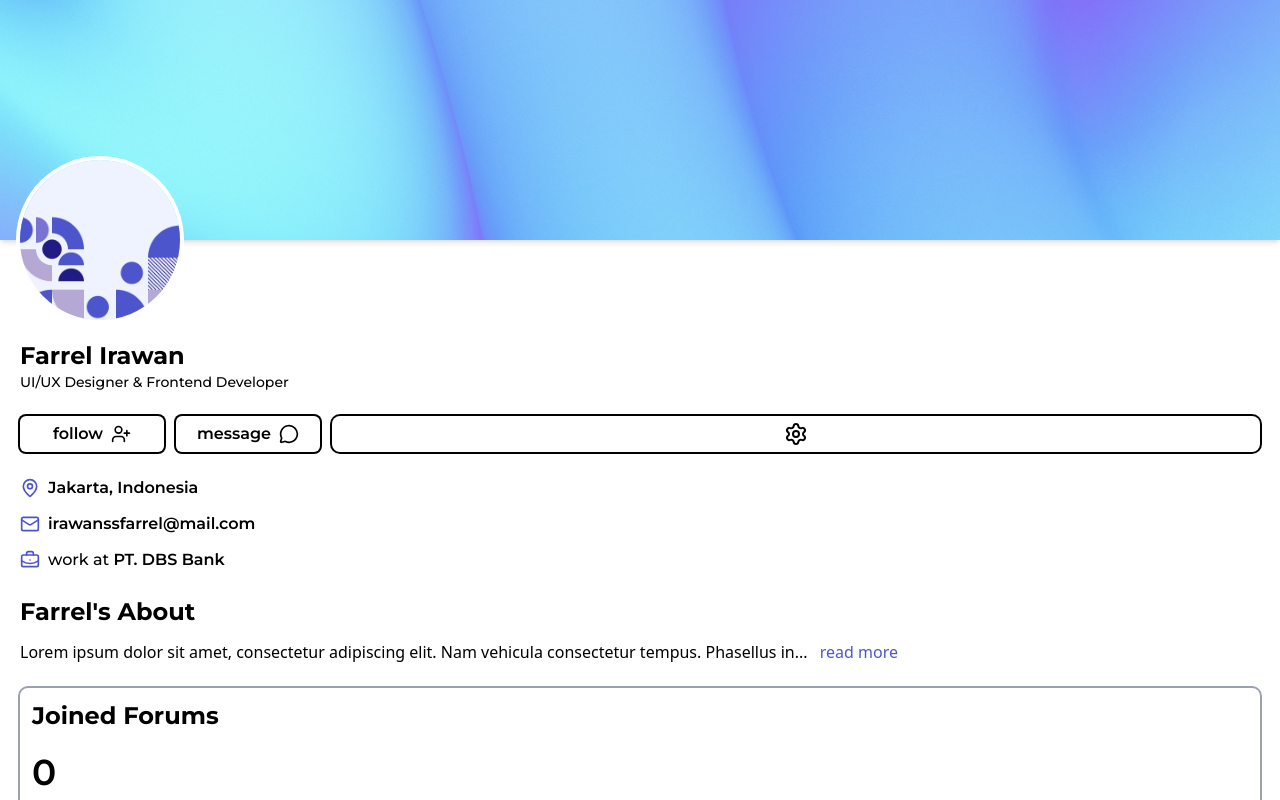
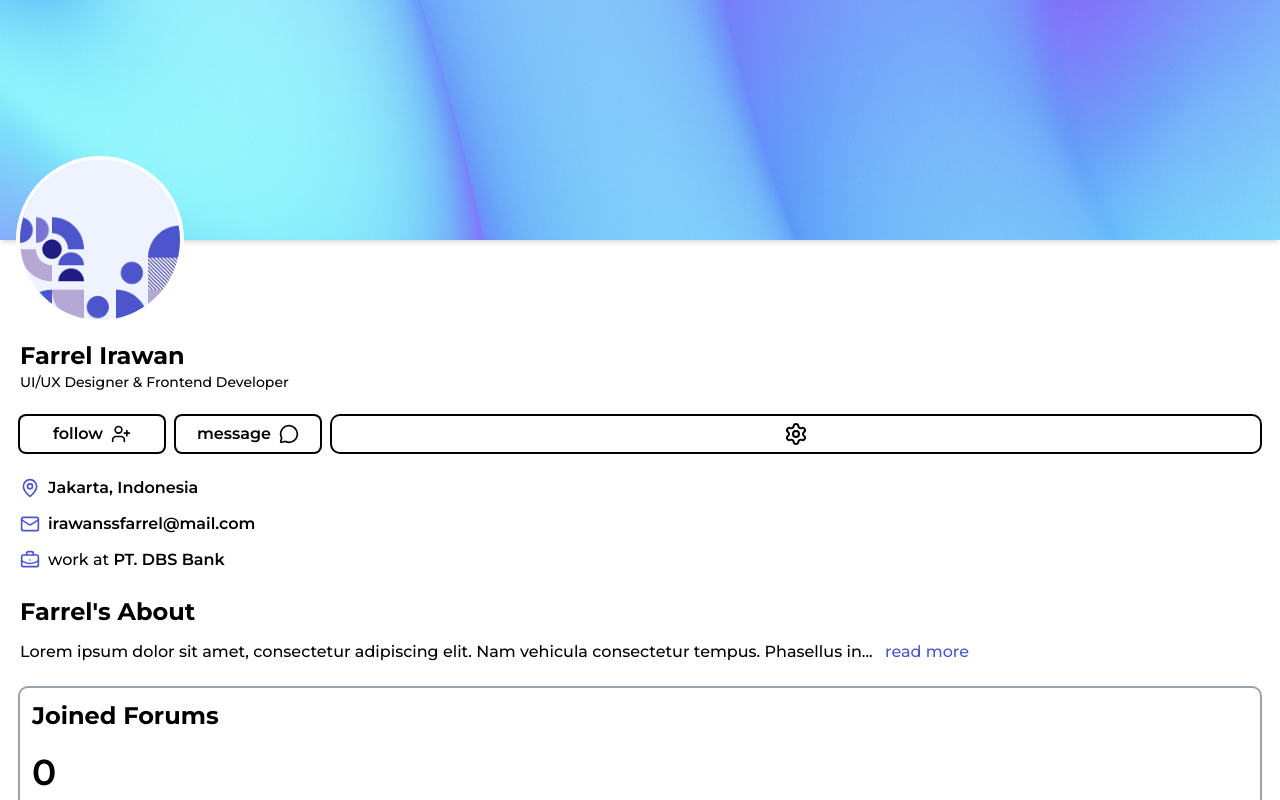
Before and after one commit to MrIrawan/indoforum, a Next.js app: page /profile/123 in a window 1280 px wide. Shown: the top 800 px of the page. Built offline with nearby package versions, Linux system fonts and the light colour scheme.

Commit message:
modifikasi styling text description pada halaman profile

```diff
--- a/src/components/ui/profile/ProfileCard.js
+++ b/src/components/ui/profile/ProfileCard.js
@@ -73,7 +73,7 @@ function ProfileDescription({ name = "", text = "" }) {
         <div className="w-full pt-6">
             <div className="flex flex-col gap-3">
                 <h2 className="text-2xl font-m-bold">{ name }'s About</h2>
-                <ReadMore text={ text } />
+                <ReadMore text={ text } textStyle="text-base font-m-medium text-justify" />
             </div>
         </div>
     )
```
